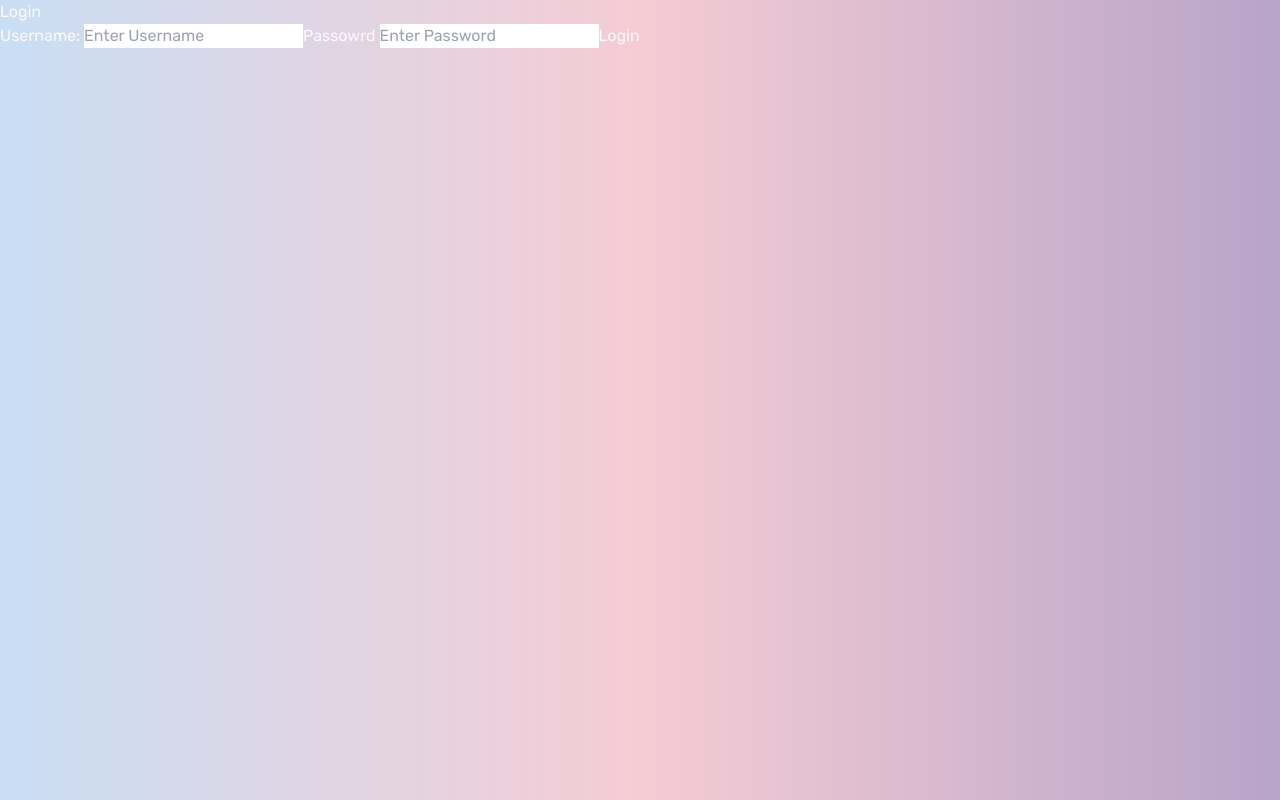
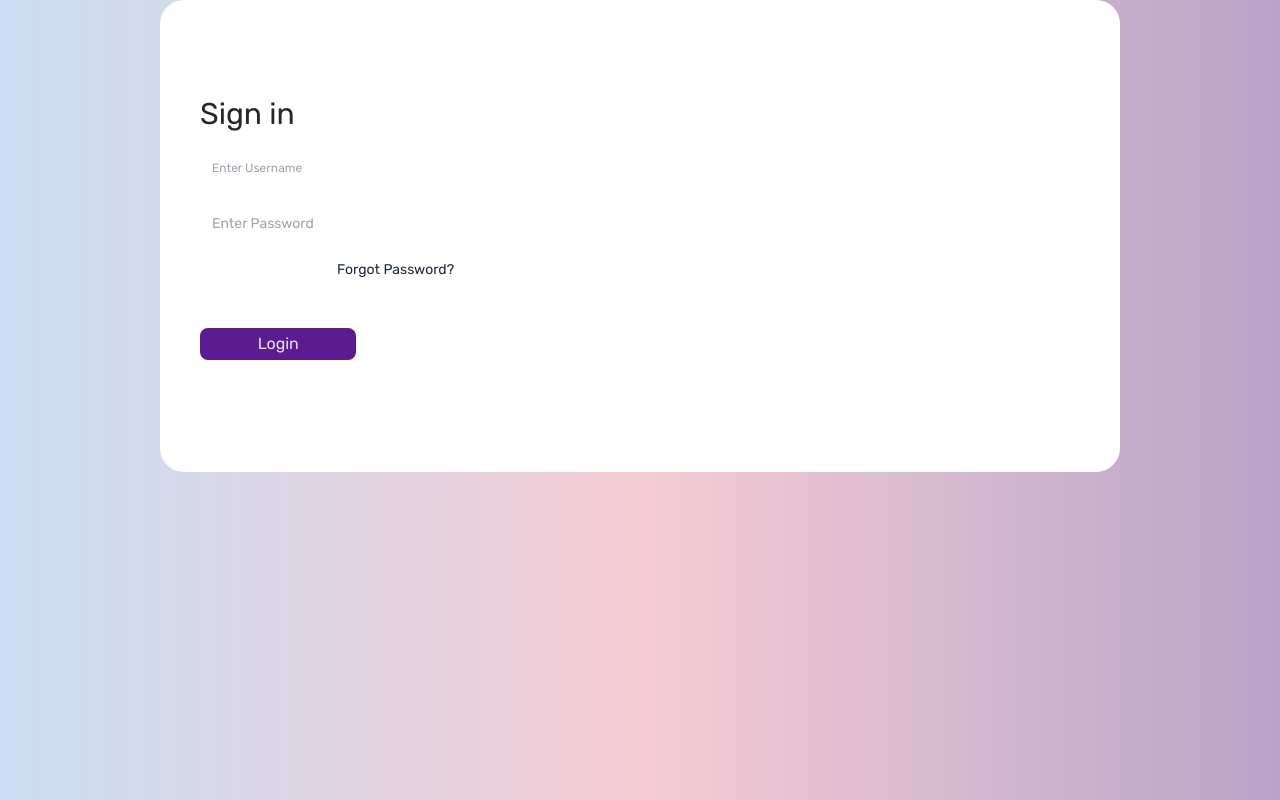
Before and after one commit to Swaraj9/eCommerceSite, a React (Vite) app: page /eCommerceSite/login in a window 1280 px wide. Built offline with nearby package versions, Linux system fonts and the light colour scheme.

Commit message:
Login Page + Dashboard

```diff
--- a/package.json
+++ b/package.json
@@ -21,7 +21,9 @@
     "react-modern-drawer": "^1.2.2",
     "react-redux": "^9.1.0",
     "react-responsive-carousel": "^3.2.23",
-    "react-router-dom": "^6.21.2"
+    "react-router-dom": "^6.21.2",
+    "redux": "^5.0.1",
+    "redux-thunk": "^3.1.0"
   },
   "devDependencies": {
     "@types/react": "^18.2.43",
--- a/src/pages/Login.jsx
+++ b/src/pages/Login.jsx
@@ -1,10 +1,21 @@
 import { React, useState } from "react";
+import { LoginAction } from "../redux/LoginAction";
+import { connect } from "react-redux";
 
-export const Login = () => {
+export const Login = (props) => {
   const [formData, setFormData] = useState({ username: "", password: "" });
   const [isLoading, setIsLoading] = useState(false);
+
   const login = (username, password) => {
-    //setIsLoading(true);
+    // setIsLoading(true);
+    // let payload = { username: username, password: password };
+    // props.loginAction(payload).then((res) => {
+    //   if (res.success) {
+    //     setIsLoading(false);
+    //     props.history.push("dashboard/");
+    //   }
+    // });
+    console.log("This is the problem");
   };
 
   const handleChange = (e) => {
@@ -26,12 +37,14 @@ export const Login = () => {
   };
 
   return (
-    <div className="wrap">
-      <div className="login">
-        <h1>Login</h1>
+    <div className="flex justify-start  items-center bg-white w-10/12 sm:w-7/12md:w-8/12 lg:w-3/4 m-auto p-10 rounded-3xl py-24">
+      <div className="w-2/3 ">
+        <div className=" ">
           <form action="/" method="post" onSubmit={handleSubmit}>
-          <div className="Container">
-            <label htmlFor="uname">Username: </label>
+            <h1 className=" font-extrabold text-3xl text-[#262626]">Sign in</h1>
+            <div className="my-4 w-2/3">
+              <div className="">
+                {" "}
                 <input
                   type="text"
                   id="uname"
@@ -40,9 +53,11 @@ export const Login = () => {
                   placeholder="Enter Username"
                   onChange={handleChange}
                   required
+                  className="p-3 text-xs w-full rounded-lg font-[50]"
                 />
+              </div>
 
-            <label htmlFor="pswd">Passowrd </label>
+              <div className="flex">
                 <input
                   type="password"
                   id="pswd"
@@ -51,12 +66,41 @@ export const Login = () => {
                   placeholder="Enter Password"
                   onChange={handleChange}
                   required
+                  className="p-3 text-sm rounded-lg w-full my-3.5"
                 />
-
-            <button>{!isLoading ? "Login" : "Loading..."}</button>
+              </div>
+              <div>
+                <a
+                  href="#"
+                  className="flex text-slate-800 text-sm font-thin justify-center"
+                >
+                  Forgot Password?
+                </a>
+              </div>
+              <br />
+              <br />
+              <div>
+                <button className="bg-[#5c1b8f] w-2/5 p-0.5 rounded-lg py-1">
+                  {!isLoading ? "Login" : "Loading..."}
+                </button>
+              </div>
             </div>
           </form>
         </div>
       </div>
+    </div>
   );
 };
+
+// const mapStateToProps = (state) => {
+//   console.log("state", state);
+//   return {
+//     userDetails: state.login.userDetails,
+//   };
+// };
+
+// const mapDispatchToProps = {
+//   loginAction: LoginAction,
+// };
+
+// export default connect(mapStateToProps, mapDispatchToProps)(Login);
--- /dev/null
+++ b/src/redux/LoginAction.js
@@ -0,0 +1,14 @@
+import { LOGIN_ACTION_KEY } from "./constant";
+
+export const LoginAction = (payload) => (dispatch, getState) => {
+  return new Promise((resolve, reject) => {
+    setTimeout(() => {
+      let result = { ...payload };
+      // let date = new Date();
+      // result.date = date.toDateString();
+      // result._id = Math.random();
+      dispatch({ type: LOGIN_ACTION_KEY, payload: result });
+      resolve({ success: true });
+    }, 3000);
+  });
+};
--- /dev/null
+++ b/src/redux/LoginReducer.js
@@ -0,0 +1,16 @@
+import { LOGIN_ACTION_KEY } from "./constant";
+
+const initial_state = {
+  userDetails: {},
+};
+
+const LoginReducer = (state = initial_state, action) => {
+  switch (action.type) {
+    case LOGIN_ACTION_KEY:
+      return { ...state, userDetails: { ...action.payload } };
+    default:
+      return state;
+  }
+};
+
+export default LoginReducer;
--- /dev/null
+++ b/src/redux/constant.js
@@ -0,0 +1 @@
+export const LOGIN_ACTION_KEY = "LOGIN_ACTION_KEY";
--- a/src/redux/store.js
+++ b/src/redux/store.js
@@ -1,8 +1,12 @@
-import {configureStore} from "@reduxjs/toolkit"
-import cartReducer from "./cartSlice"
+import { configureStore } from "@reduxjs/toolkit";
+// import { applyMiddleware, combineReducers } from "redux";
+// import thunk from "redux-thunk";
+import cartReducer from "./cartSlice";
+// import LoginReducer from "./LoginReducer";
 
 export default configureStore({
-    reducer: {
-        cart: cartReducer,
-    },
-})
+  reducer: {
+    cart: cartReducer,
+    // login: LoginReducer,
+  },
+});
```
Also changed, not shown: src/main.jsx (+7 -0 lines), src/pages/Dashboard.jsx (added, +22 -0 lines), 1 other file (tests, documents, lock files or other folders). Lines whose indentation alone changed are shown as unchanged.
